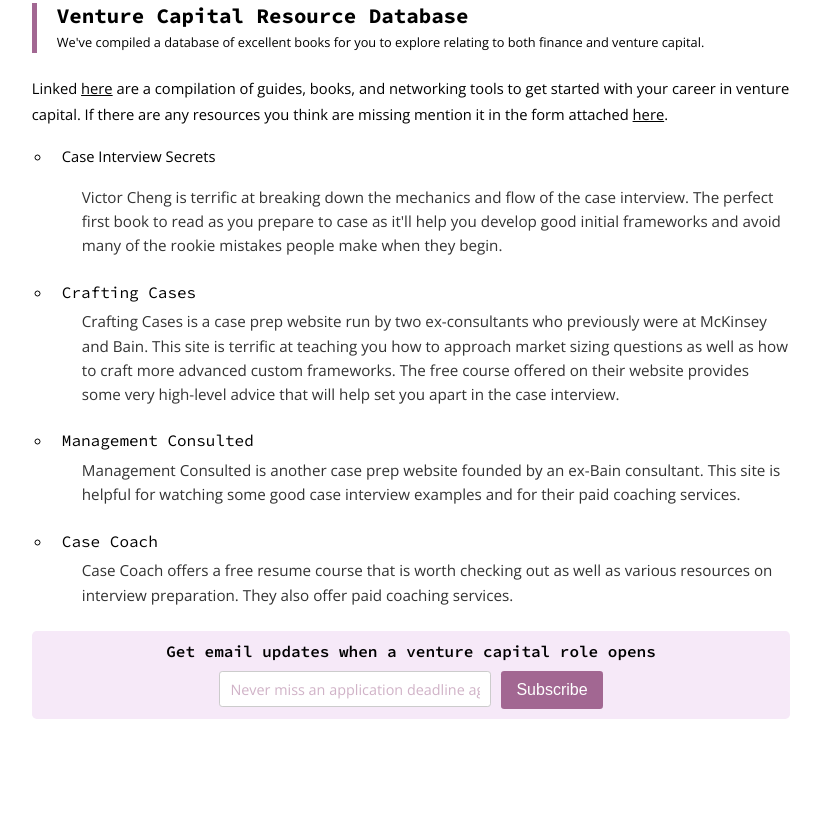
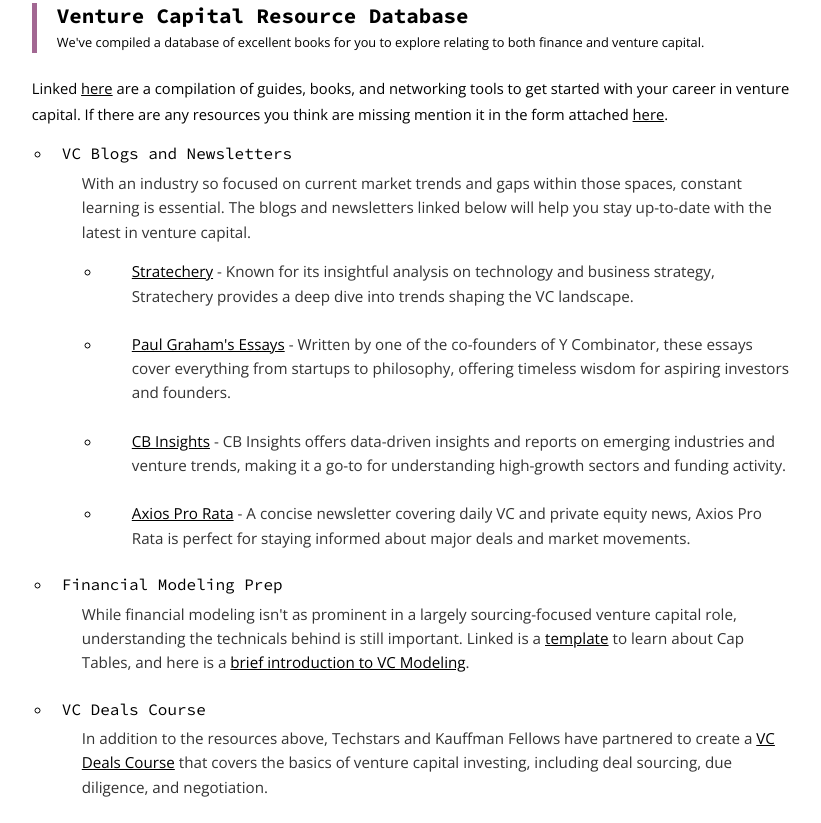
Before and after one commit to VishnuMano/VCList, a plain HTML site: page resources.html in a window 1280 px wide. Shown: the part 476-1299 px from the top of the page, without its empty margins (229-1050 px from the left). Before the commit the page ends 1215 px from the top, so only its background shows below. Drawn offline with nearby package versions, Linux system fonts and the light colour scheme.

Commit message:
additional resources

```diff
--- a/resources.html
+++ b/resources.html
@@ -58,40 +58,45 @@
 
         <ul class="resource-list">
             <li>
-                <p>Case Interview Secrets</p>
+                VC Blogs and Newsletters
                 <p class="resource-description">
-                    Victor Cheng is terrific at breaking down the mechanics and flow of the case interview. The perfect first book to read as you prepare to case as it'll help you develop good initial frameworks and avoid many of the rookie mistakes people make when they begin.
+                    With an industry so focused on current market trends and gaps within those spaces, constant learning is essential. The blogs and newsletters linked below will help you stay up-to-date with the latest in venture capital.
+                </p>
+                <ul>
+                    <li>
+                        <p class="resource-description">
+                        <a href="https://stratechery.com/" class="underline">Stratechery</a> - Known for its insightful analysis on technology and business strategy, Stratechery provides a deep dive into trends shaping the VC landscape.
                         </p>
                     </li>
                     <li>
-                Crafting Cases
                         <p class="resource-description">
-                    Crafting Cases is a case prep website run by two ex-consultants who previously were at McKinsey and Bain. This site is terrific at teaching you how to approach market sizing questions as well as how to craft more advanced custom frameworks. The free course offered on their website provides some very high-level advice that will help set you apart in the case interview.
+                        <a href="https://paulgraham.com/articles.html" class="underline">Paul Graham's Essays</a> - Written by one of the co-founders of Y Combinator, these essays cover everything from startups to philosophy, offering timeless wisdom for aspiring investors and founders.
                         </p>
                     </li>
                     <li>
-                Management Consulted
                         <p class="resource-description">
-                    Management Consulted is another case prep website founded by an ex-Bain consultant. This site is helpful for watching some good case interview examples and for their paid coaching services.
+                        <a href="https://www.cbinsights.com/" class="underline">CB Insights</a> - CB Insights offers data-driven insights and reports on emerging industries and venture trends, making it a go-to for understanding high-growth sectors and funding activity.
                         </p>
                     </li>
                     <li>
-                Case Coach
                         <p class="resource-description">
-                    Case Coach offers a free resume course that is worth checking out as well as various resources on interview preparation. They also offer paid coaching services.
+                        <a href="https://www.axios.com/signup/pro-rata" class="underline">Axios Pro Rata</a> - A concise newsletter covering daily VC and private equity news, Axios Pro Rata is perfect for staying informed about major deals and market movements.
+                    </li>
+                </ul>
+            </li>
+            <li>
+                Financial Modeling Prep
+                <p class="resource-description">
+                    While financial modeling isn't as prominent in a largely sourcing-focused venture capital role, understanding the technicals behind is still important. Linked is a <a href="https://www.s3vc.com/resources/s3-venture-cap-table-template/" class="underline">template</a> to learn about Cap Tables, and here is a <a href="https://www.s3vc.com/resources/s3-venture-cap-table-template/" class="underline">brief introduction to VC Modeling</a>.
+                </p>
+            </li>
+            <li>
+                VC Deals Course
+                <p class="resource-description">
+                    In addition to the resources above, Techstars and Kauffman Fellows have partnered to create a <a href="https://www.kauffmanfellows.org/programs/vc-deals-course/" class="underline">VC Deals Course</a> that covers the basics of venture capital investing, including deal sourcing, due diligence, and negotiation.
                 </p>
             </li>
         </ul>
-
-
-
-        <div class="email-updates">
-            <h3>Get email updates when a venture capital role opens</h3>
-            <form action="#" method="post">
-                <input type="email" placeholder="Never miss an application deadline again" required>
-                <button type="submit">Subscribe</button>
-            </form>
-        </div>
     </div>
 </body>
 </html>
```
Lines whose indentation alone changed are shown as unchanged.
